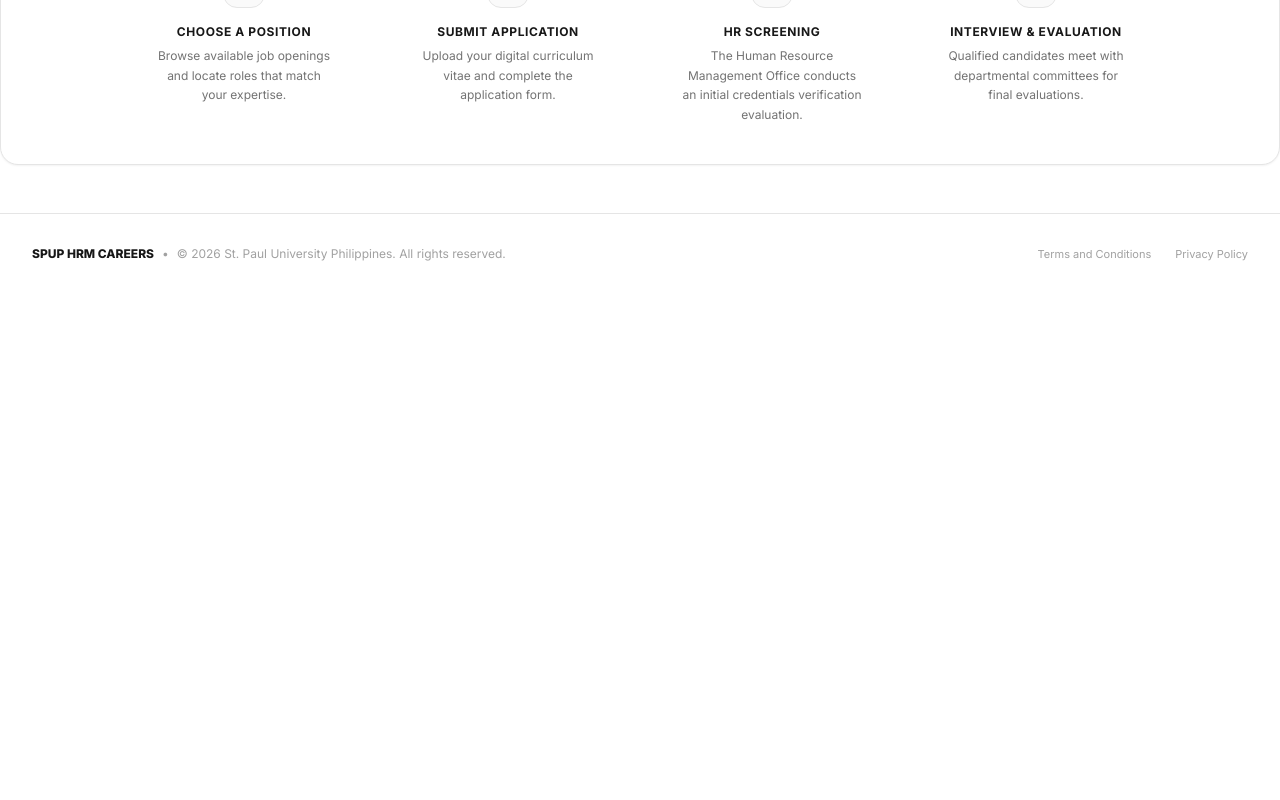
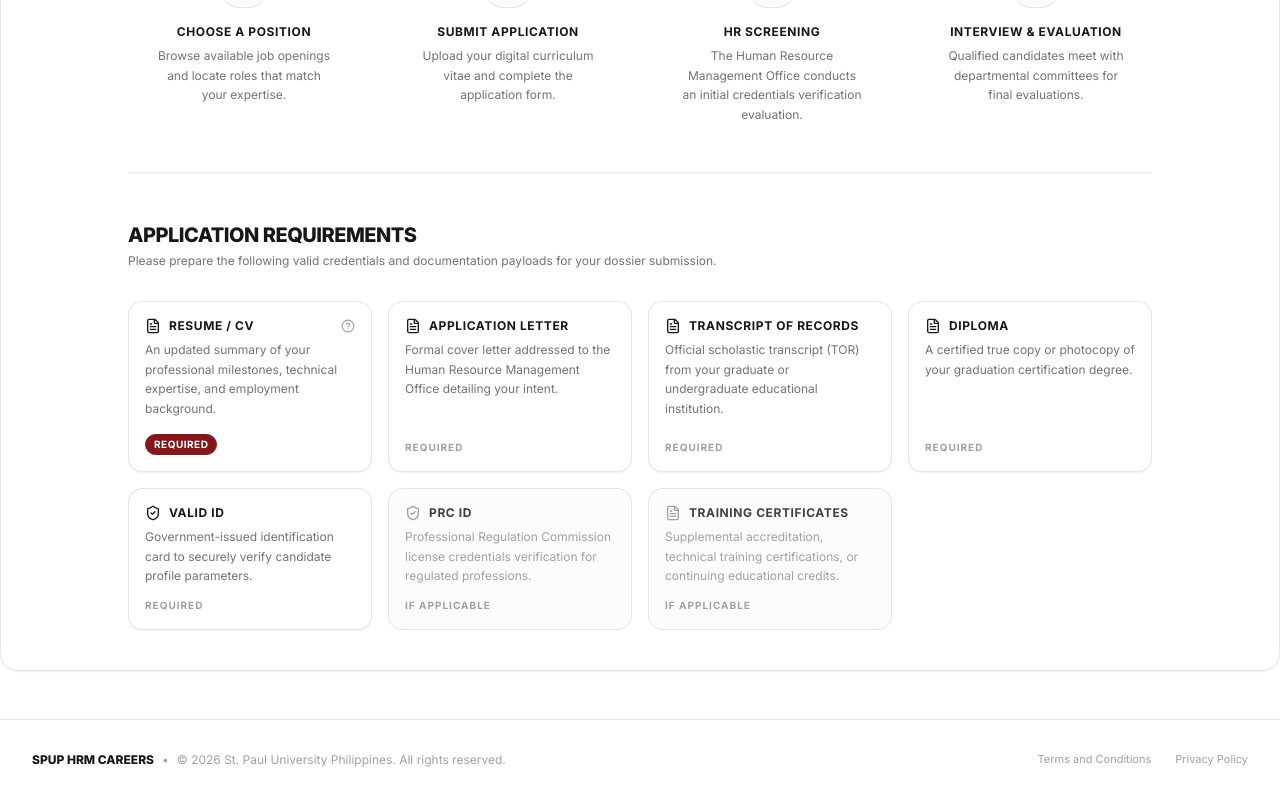
Before and after one commit to angelop-1602/spup-sims, a Next.js app: page /careers in a window 1280 px wide. Shown: the part 1238-2038 px from the top of the page. Before the commit the page ends 1532 px from the top, so only its background shows below. Built offline with nearby package versions, Linux system fonts and the light colour scheme; no server answers; what @azure/msal-react would draw is missing.

Commit message:
feat: add Application Requirements section

```diff
--- a/app/careers/page.tsx
+++ b/app/careers/page.tsx
@@ -14,7 +14,8 @@ import {
   UserCheck,
   BookmarkCheck,
   User,
-  ShieldCheck
+  ShieldCheck,
+  HelpCircle
 } from 'lucide-react';
 import Link from 'next/link';
 import { Job, UserProfile, Application, INITIAL_JOBS } from '@/components/hrm/types';
@@ -365,7 +366,7 @@ export default function HrmPage() {
           )}
         </div>
 
-        {/* APPLICATION PROCESS SECTION */}
+        {/* APPLICATION PROCESS & REQUIREMENTS CONSOLIDATED CONTAINER */}
         <section className="bg-white border border-neutral-200 rounded-2xl p-6 md:p-10 shadow-xs mt-12 w-full">
           <div className="max-w-5xl mx-auto">
             <div className="mb-12 text-left">
@@ -377,6 +378,7 @@ export default function HrmPage() {
               </p>
             </div>
 
+            {/* Application Process Timeline */}
             <div className="relative w-full">
               <div className="hidden md:block absolute top-5 left-[12.5%] right-[12.5%] border-t-2 border-dashed border-neutral-200 z-0" />
 
@@ -444,8 +446,135 @@ export default function HrmPage() {
                     Qualified candidates meet with departmental committees for final evaluations.
                   </p>
                 </div>
+              </div>
+            </div>
 
+            <hr className="my-12 border-neutral-200" />
+
+            {/* REQUIREMENTS LIST */}
+            <div className="mb-8 text-left">
+              <h2 className="text-xl font-extrabold text-neutral-900 tracking-tight uppercase">
+                Application Requirements
+              </h2>
+              <p className="text-xs text-neutral-500 mt-1">
+                Please prepare the following valid credentials and documentation payloads for your dossier submission.
+              </p>
+            </div>
+
+            {/* 4. REQUIREMENTS CARDS GRID */}
+            <div className="grid grid-cols-1 sm:grid-cols-2 md:grid-cols-3 lg:grid-cols-4 gap-4">
+              <div className="p-4 bg-white border border-neutral-200 rounded-xl shadow-2xs flex flex-col justify-between">
+                <div>
+                  <div className="flex items-center justify-between gap-2">
+                    <div className="flex items-center gap-2 text-xs font-bold text-neutral-900 uppercase tracking-wider">
+                      <FileText className="w-4 h-4 text-neutral-900 shrink-0" />
+                      <span>Resume / CV</span>
+                    </div>
+                    <button type="button" title="Must be a consolidated PDF file under 5MB." className="text-neutral-400 hover:text-neutral-600 transition-colors cursor-help">
+                      <HelpCircle className="w-3.5 h-3.5" />
+                    </button>
+                  </div>
+                  <p className="text-xs text-neutral-500 mt-1.5 leading-relaxed font-normal">
+                    An updated summary of your professional milestones, technical expertise, and employment background.
+                  </p>
+                </div>
+                <div className="mt-4 flex items-center">
+                  <span className="inline-flex items-center px-2 py-0.5 rounded-full text-[10px] font-bold uppercase tracking-wider bg-red-900 text-white border border-red-900">
+                    Required
+                  </span>
+                </div>
               </div>
+
+              <div className="p-4 bg-white border border-neutral-200 rounded-xl shadow-2xs flex flex-col justify-between">
+                <div>
+                  <div className="flex items-center gap-2 text-xs font-bold text-neutral-900 uppercase tracking-wider">
+                    <FileText className="w-4 h-4 text-neutral-900 shrink-0" />
+                    <span>Application Letter</span>
+                  </div>
+                  <p className="text-xs text-neutral-500 mt-1.5 leading-relaxed font-normal">
+                    Formal cover letter addressed to the Human Resource Management Office detailing your intent.
+                  </p>
+                </div>
+                <div className="mt-3 inline-flex items-center text-[10px] font-bold text-neutral-400 uppercase tracking-widest">
+                  Required
+                </div>
+              </div>
+
+              <div className="p-4 bg-white border border-neutral-200 rounded-xl shadow-2xs flex flex-col justify-between">
+                <div>
+                  <div className="flex items-center gap-2 text-xs font-bold text-neutral-900 uppercase tracking-wider">
+                    <FileText className="w-4 h-4 text-neutral-900 shrink-0" />
+                    <span>Transcript of Records</span>
+                  </div>
+                  <p className="text-xs text-neutral-500 mt-1.5 leading-relaxed font-normal">
+                    Official scholastic transcript (TOR) from your graduate or undergraduate educational institution.
+                  </p>
+                </div>
+                <div className="mt-3 inline-flex items-center text-[10px] font-bold text-neutral-400 uppercase tracking-widest">
+                  Required
+                </div>
+              </div>
+
+              <div className="p-4 bg-white border border-neutral-200 rounded-xl shadow-2xs flex flex-col justify-between">
+                <div>
+                  <div className="flex items-center gap-2 text-xs font-bold text-neutral-900 uppercase tracking-wider">
+                    <FileText className="w-4 h-4 text-neutral-900 shrink-0" />
+                    <span>Diploma</span>
+                  </div>
+                  <p className="text-xs text-neutral-500 mt-1.5 leading-relaxed font-normal">
+                    A certified true copy or photocopy of your graduation certification degree.
+                  </p>
+                </div>
+                <div className="mt-3 inline-flex items-center text-[10px] font-bold text-neutral-400 uppercase tracking-widest">
+                  Required
+                </div>
+              </div>
+
+              <div className="p-4 bg-white border border-neutral-200 rounded-xl shadow-2xs flex flex-col justify-between">
+                <div>
+                  <div className="flex items-center gap-2 text-xs font-bold text-neutral-900 uppercase tracking-wider">
+                    <ShieldCheck className="w-4 h-4 text-neutral-900 shrink-0" />
+                    <span>Valid ID</span>
+                  </div>
+                  <p className="text-xs text-neutral-500 mt-1.5 leading-relaxed font-normal">
+                    Government-issued identification card to securely verify candidate profile parameters.
+                  </p>
+                </div>
+                <div className="mt-3 inline-flex items-center text-[10px] font-bold text-neutral-400 uppercase tracking-widest">
+                  Required
+                </div>
+              </div>
+
+              <div className="p-4 bg-neutral-50/50 border border-neutral-200 rounded-xl flex flex-col justify-between">
+                <div>
+                  <div className="flex items-center gap-2 text-xs font-bold text-neutral-700 uppercase tracking-wider">
+                    <ShieldCheck className="w-4 h-4 text-neutral-400 shrink-0" />
+                    <span>PRC ID</span>
+                  </div>
+                  <p className="text-xs text-neutral-400 mt-1.5 leading-relaxed font-normal">
+                    Professional Regulation Commission license credentials verification for regulated professions.
+                  </p>
+                </div>
+                <div className="mt-3 inline-flex items-center text-[10px] font-bold text-neutral-400 uppercase tracking-widest">
+                  If Applicable
+                </div>
+              </div>
+
+              <div className="p-4 bg-neutral-50/50 border border-neutral-200 rounded-xl flex flex-col justify-between">
+                <div>
+                  <div className="flex items-center gap-2 text-xs font-bold text-neutral-700 uppercase tracking-wider">
+                    <FileText className="w-4 h-4 text-neutral-400 shrink-0" />
+                    <span>Training Certificates</span>
+                  </div>
+                  <p className="text-xs text-neutral-400 mt-1.5 leading-relaxed font-normal">
+                    Supplemental accreditation, technical training certifications, or continuing educational credits.
+                  </p>
+                </div>
+                <div className="mt-3 inline-flex items-center text-[10px] font-bold text-neutral-400 uppercase tracking-widest">
+                  If Applicable
+                </div>
+              </div>
+
             </div>
           </div>
         </section>
```
